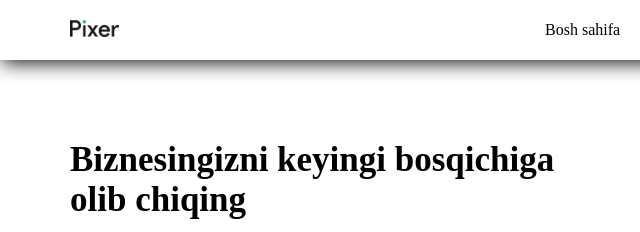
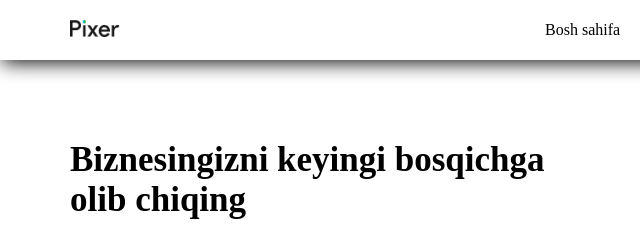
Before and after one commit to omiish-846/pixer, a plain HTML site: page Nazorat-ishi/index.html in a window 1280 px wide. Shown: the top 232 px of the page, 0-640 px from the left. Drawn offline with Linux system fonts and the light colour scheme.

Commit message:
pixsr_main started

```diff
--- a/Nazorat-ishi/index.html
+++ b/Nazorat-ishi/index.html
@@ -47,7 +47,7 @@
         <div class="container">
             <div class="maincha">
                 <div class="yozu">
-            <h1>Biznesingizni keyingi bosqichiga
+            <h1>Biznesingizni keyingi bosqichga
                 olib chiqing</h1>
 
            <p>Nullam laoreet nec turpis et ultrices. Duis sit amet quam arcu. Nam facilisis lacinia ex, eget sollicitudin massa pellentesque in. Vivamus mattis eros at sem pulvinar</p>
```
